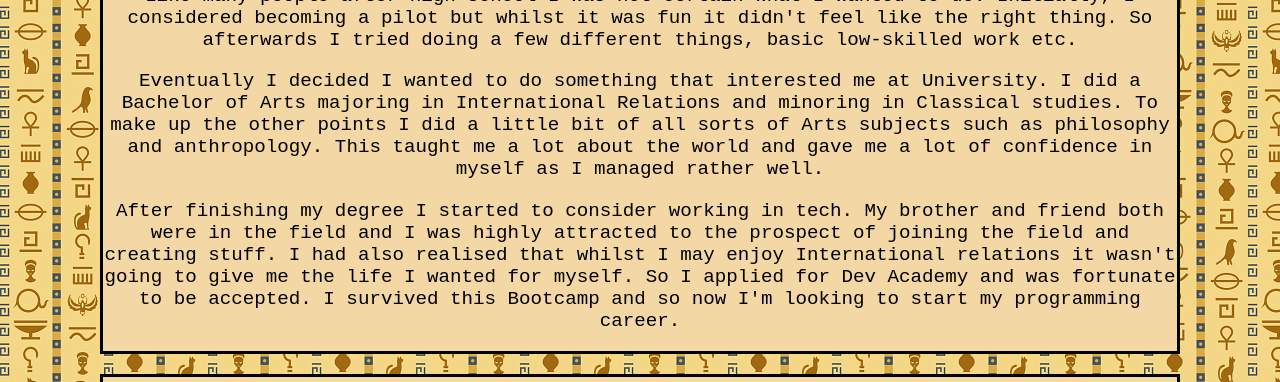
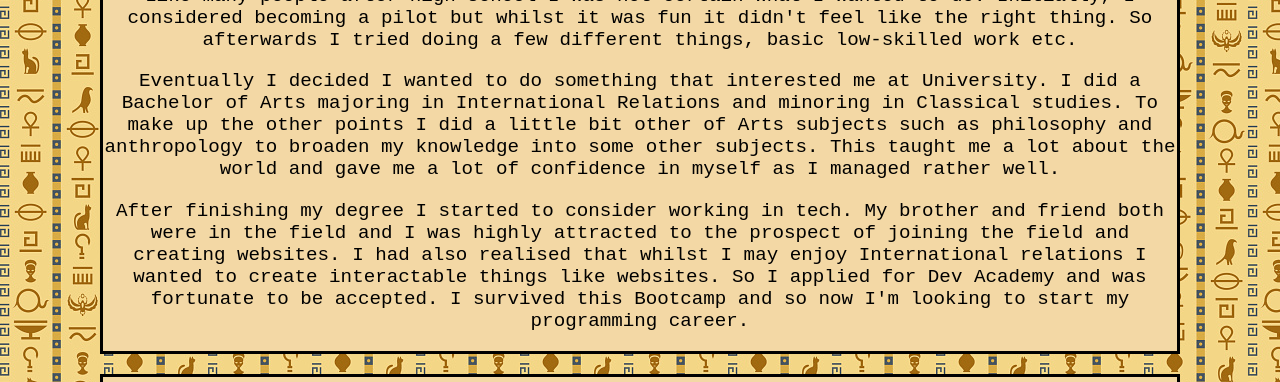
Before and after one commit to hokipoki123/amplify-portfolio, a React (Create React App) app: page /about in a window 1280 px wide. Shown: the part 334-716 px from the top of the page. Built offline with nearby package versions, Linux system fonts and the light colour scheme; no server answers; what aws-amplify would draw is missing.

Commit message:
changed some text

```diff
--- a/src/About.jsx
+++ b/src/About.jsx
@@ -6,8 +6,8 @@ class About extends Component {
       <div>
         <h2>My Story</h2>
         <p>Like many people after high school I was not certain what I wanted to do. Initially, I considered becoming a pilot but whilst it was fun it didn't feel like the right thing. So afterwards I tried doing a few different things, basic low-skilled work etc.</p>
-        <p>Eventually I decided I wanted to do something that interested me at University. I did a Bachelor of Arts majoring in International Relations and minoring in Classical studies. To make up the other points I did a little bit of all sorts of Arts subjects such as philosophy and anthropology. This taught me a lot about the world and gave me a lot of confidence in myself as I managed rather well. </p>
-        <p>After finishing my degree I started to consider working in tech. My brother and friend both were in the field and I was highly attracted to the prospect of joining the field and creating stuff. I had also realised that whilst I may enjoy International relations it wasn't going to give me the life I wanted for myself. So I applied for Dev Academy and was fortunate to be accepted. I survived this Bootcamp and so now I'm looking to start my programming career.</p>
+        <p>Eventually I decided I wanted to do something that interested me at University. I did a Bachelor of Arts majoring in International Relations and minoring in Classical studies. To make up the other points I did a little bit other of Arts subjects such as philosophy and anthropology to broaden my knowledge into some other subjects. This taught me a lot about the world and gave me a lot of confidence in myself as I managed rather well. </p>
+        <p>After finishing my degree I started to consider working in tech. My brother and friend both were in the field and I was highly attracted to the prospect of joining the field and creating websites. I had also realised that whilst I may enjoy International relations I wanted to create interactable things like websites. So I applied for Dev Academy and was fortunate to be accepted. I survived this Bootcamp and so now I'm looking to start my programming career.</p>
       </div>
     )
   }
```
